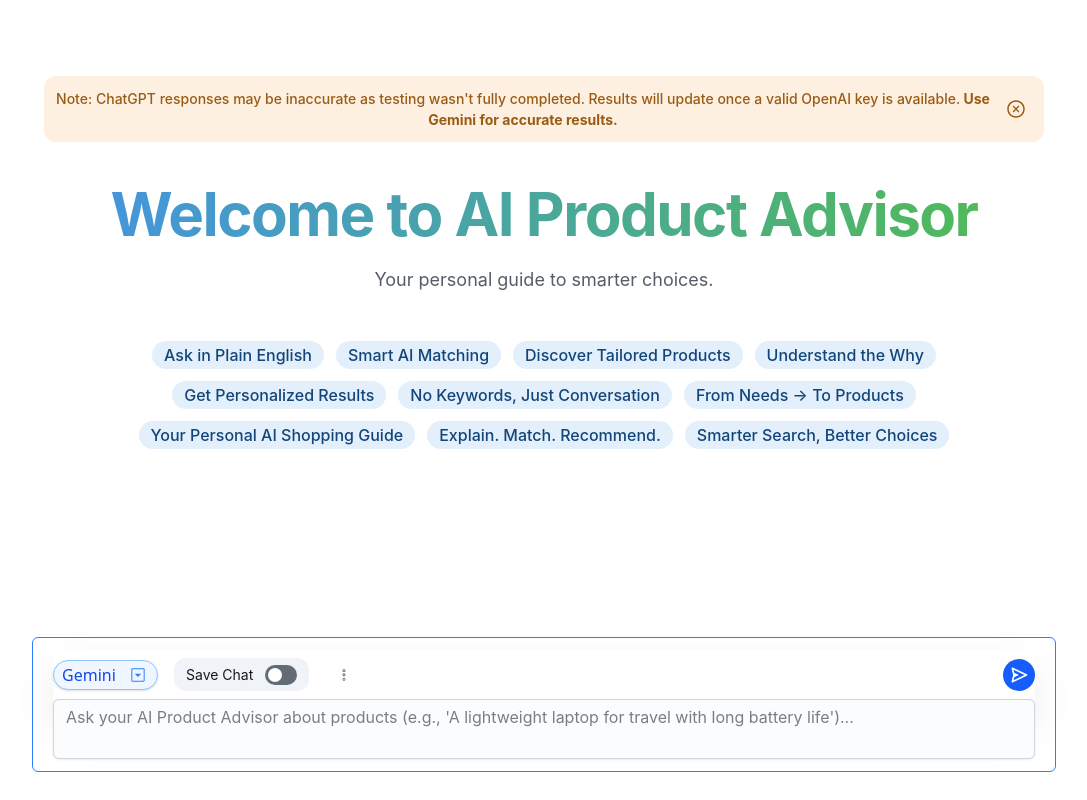
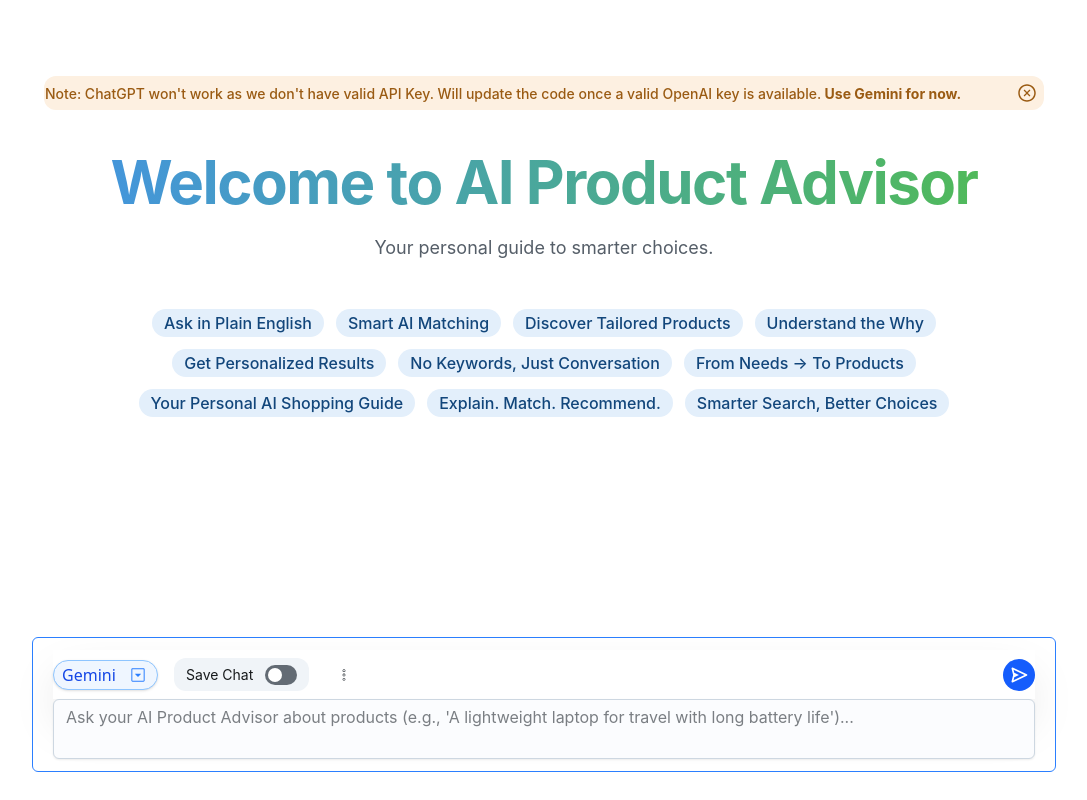
Before and after one commit to Venkata-Nageswara-Bhadri78/AI-Product-Advisor, a React (Vite) app in the folder frontend/AI-Product-Advisor/: page / in a window 1280 px wide. Shown: the whole page, without its empty margins (96-1183 px from the left). Built offline with nearby package versions, Linux system fonts and the light colour scheme; no server answers.

Commit message:
Updated Intitial page before asking any prompt

```diff
--- a/frontend/AI-Product-Advisor/src/components/InitialPage.jsx
+++ b/frontend/AI-Product-Advisor/src/components/InitialPage.jsx
@@ -21,14 +21,13 @@ const features = [
   "Smarter Search, Better Choices",
 ];
 
-// This assumes 'fadeInUp' is defined in your global CSS/Tailwind config.
 const fadeInUpAnimation = {
   animation: 'fadeInUp 0.5s ease-out forwards',
   opacity: 0,
 };
 
 const InitialPage = () => {
-  // Renamed state for clarity
+
   const [isAlertDismissed, setIsAlertDismissed] = useState(false);
 
   return (
@@ -41,19 +40,15 @@ const InitialPage = () => {
         textAlign: 'center',
         bgcolor: 'background.body',
         p: { xs: 2, md: 4 },
-        overflow: 'hidden', // Prevents animation overflow
+        overflow: 'hidden',
       }}
     >
       <Box sx={{ maxWidth: 'lg' }}>
-        {/* This Alert replaces the 'news-ticker'.
-          It's in the page flow (not 'fixed'), looks cleaner,
-          and is more accessible.
-        */}
         {!isAlertDismissed && (
           <Alert
             variant="soft"
             color="warning"
-            sx={{ mb: 4, borderRadius: 'lg' }}
+            sx={{ mb: 4, borderRadius: 'lg', padding: '1px'}}
             endDecorator={
               <IconButton
                 variant="plain"
@@ -66,9 +61,8 @@ const InitialPage = () => {
             }
           >
             <Typography level="body-sm" color="warning">
-              Note: ChatGPT responses may be inaccurate as testing wasn't fully completed.
-              Results will update once a valid OpenAI key is available.
-              <strong> Use Gemini for accurate results.</strong>
+              Note: ChatGPT won't work as we don't have valid API Key. Will update the code once a valid OpenAI key is available.
+              <strong> Use Gemini for now.</strong>
             </Typography>
           </Alert>
         )}
@@ -77,9 +71,8 @@ const InitialPage = () => {
           level="h1"
           sx={{
             mb: 1.5,
-            fontSize: { xs: '2.5rem', md: '3.75rem' }, // Responsive font size
+            fontSize: { xs: '2.5rem', md: '3.75rem' },
             fontWeight: 'xl',
-            // Gradient text effect using Joy UI's sx prop
             background: (theme) =>
               `linear-gradient(to right, ${theme.vars.palette.primary[400]}, ${theme.vars.palette.success[400]})`,
             WebkitBackgroundClip: 'text',
@@ -91,7 +84,7 @@ const InitialPage = () => {
 
         <Typography
           level="body-lg"
-          textColor="text.tertiary" // Use theme color for accessibility
+          textColor="text.tertiary"
           sx={{ mb: 6 }}
         >
           Your personal guide to smarter choices.
@@ -103,19 +96,19 @@ const InitialPage = () => {
             flexWrap: 'wrap',
             gap: 1.5,
             justifyContent: 'center',
-            maxWidth: 'xl', // was max-w-4xl
+            maxWidth: 'xl',
           }}
         >
           {features.map((feature, index) => (
             <Chip
               key={feature}
-              variant="soft" // 'soft' gives a nice, modern bg
+              variant="soft"
               color="primary"
-              size="lg" // Larger, more readable chips
+              size="lg"
               sx={{
                 ...fadeInUpAnimation,
                 animationDelay: `${index * 100}ms`,
-                '--Chip-radius': '999px', // Makes it a pill
+                '--Chip-radius': '999px',
               }}
             >
               {feature}
```
